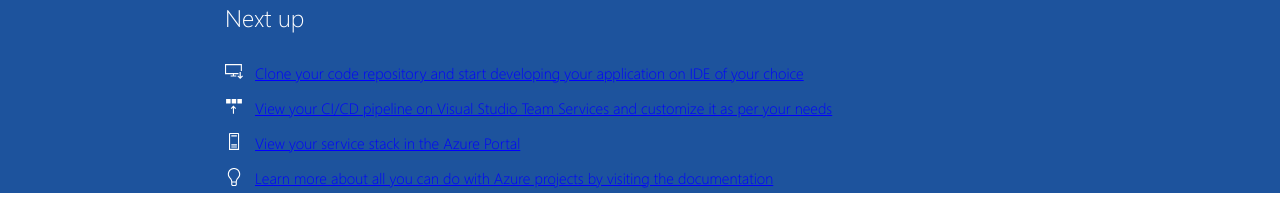
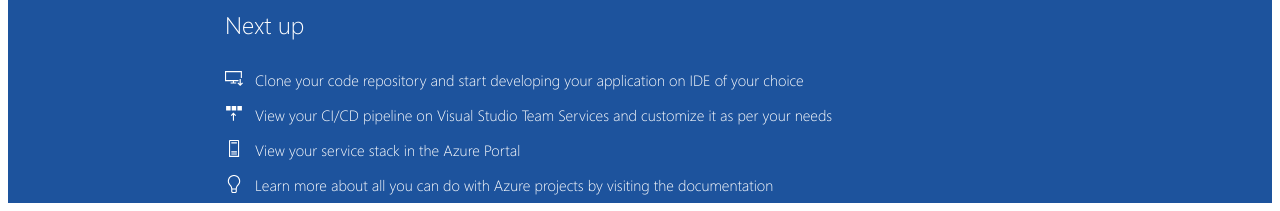
Before and after one commit to AdityaChaganti9/Sourcecode, a plain HTML site: page index.html in a window 1280 px wide. Shown: the part 607-818 px from the top of the page. Drawn offline with Linux system fonts and the light colour scheme.

Commit message:
new changes

```diff
--- a/css/site.css
+++ b/css/site.css
@@ -1,4 +1,7 @@
  html,
+
+ <title>HTML Application</title>
+ <title>HTML My HTML Application</title>
         body {
             height: 100%;
             width: 100%;
@@ -68,8 +71,8 @@
         }
 
 		.step-text a {
-            color: blue;
-			text-decoration:underline;
+            color:white;
+			text-decoration:none;
         }
 
 		.step-text a:hover {
```
